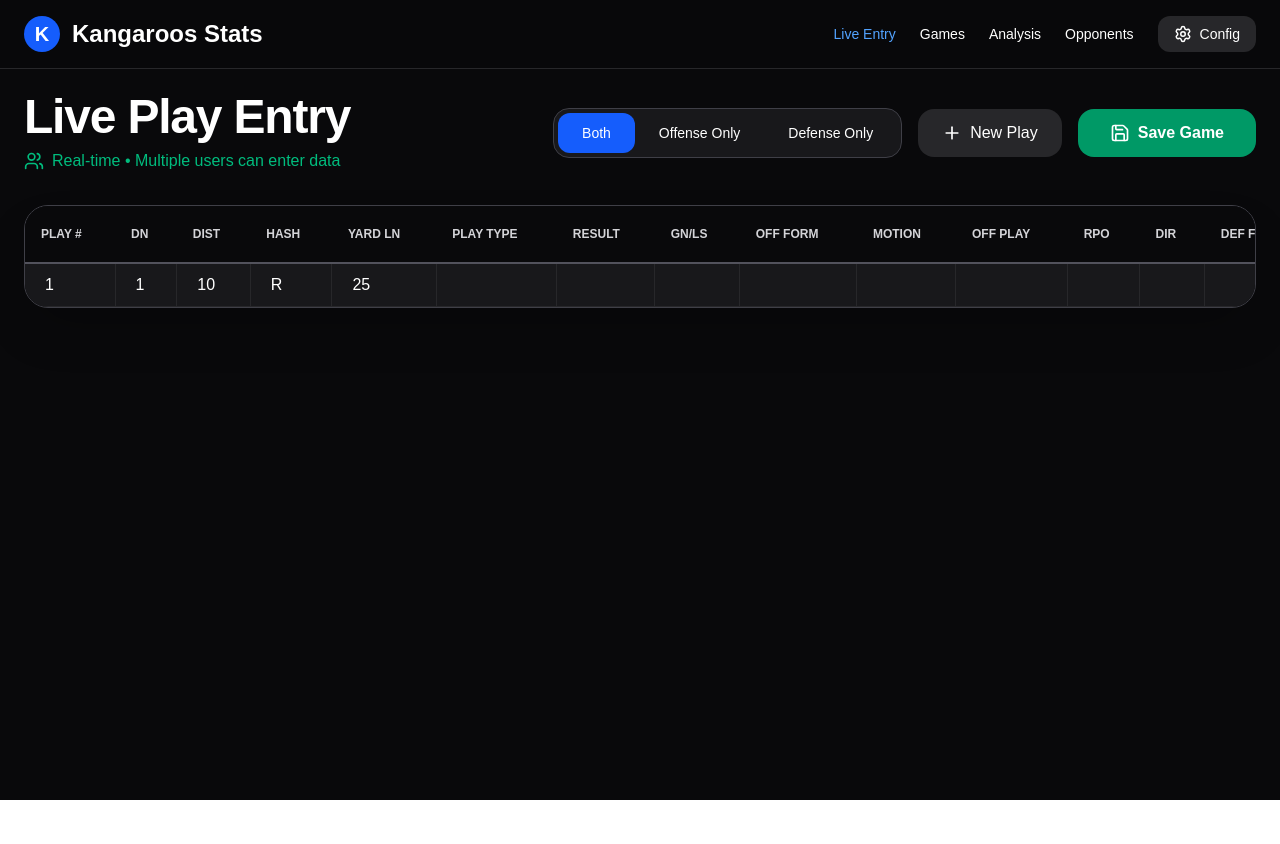
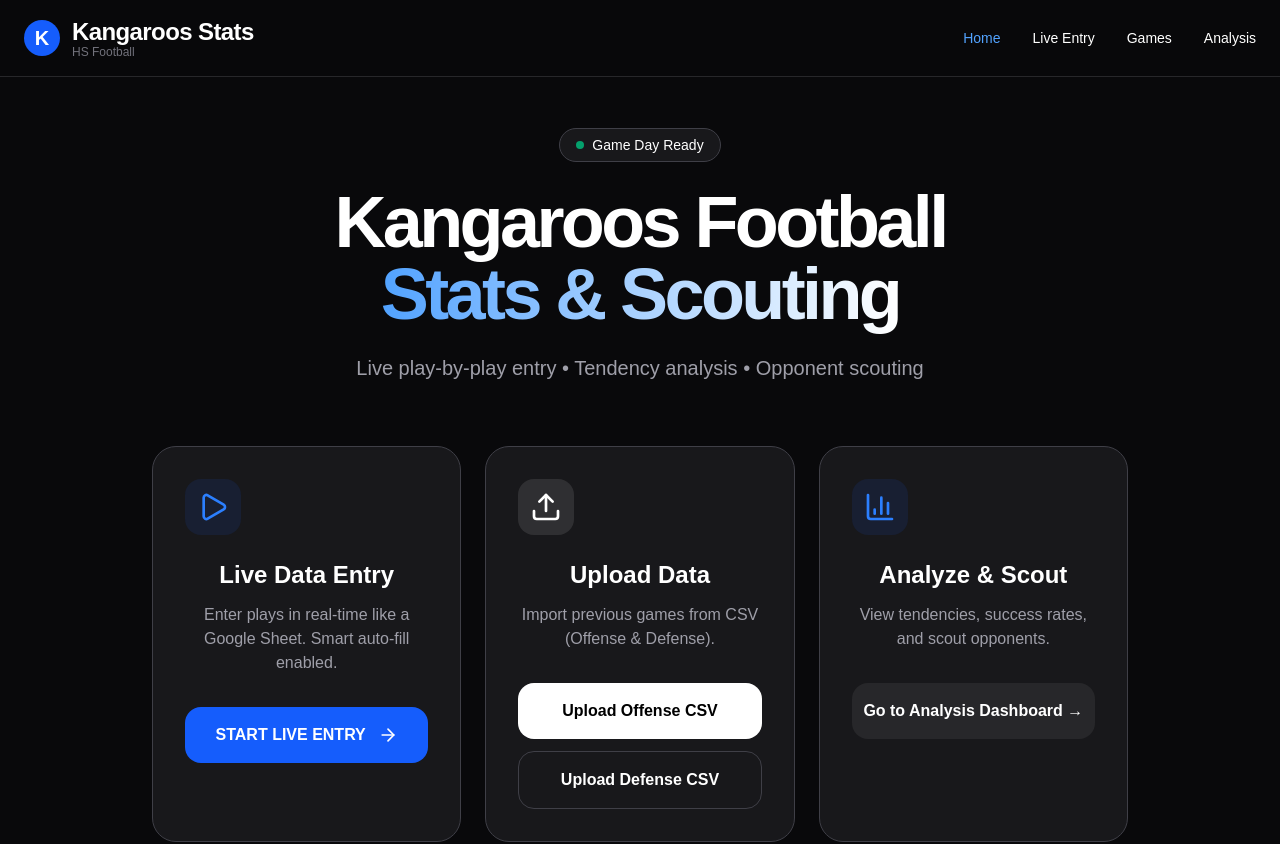
Before and after one commit to jjester58-eng/football-stats, a Next.js app: page / in a window 1280 px wide. Shown: the top 844 px of the page. Before the commit the page ends 800 px from the top, so only its background shows below. Built offline with nearby package versions, Linux system fonts and the light colour scheme.

Commit message:
Choice Landing Page

```diff
--- a/app/page.tsx
+++ b/app/page.tsx
@@ -1,231 +1,109 @@
 'use client';
 
-import { useState } from 'react';
-import { Plus, Save, Users, Settings } from 'lucide-react';
-import {
-  useReactTable,
-  getCoreRowModel,
-  createColumnHelper,
-  flexRender,
-} from '@tanstack/react-table';
+import { Play, Upload, BarChart3, ArrowRight } from 'lucide-react';
 
-type PlayEntry = {
-  id: number;
-  playNumber: number;
-  down: number | '';
-  dist: number | '';
-  hash: string;
-  yardLine: number | '';
-  playType: string;
-  result: string;
-  yards: number | '';
-  offFormation: string;
-  motion: string;
-  offPlay: string;
-  rpo: string;
-  playDirection: string;
-  defFront: string;
-  stunt: string;
-  blitz: string;
-  coverage: string;
-};
-
-export default function Home() {
-  const [viewMode, setViewMode] = useState<'offense' | 'defense' | 'both'>('both');
-  const [data, setData] = useState<PlayEntry[]>([
-    {
-      id: 1, playNumber: 1, down: 1, dist: 10, hash: 'R', yardLine: 25,
-      playType: '', result: '', yards: '',
-      offFormation: '', motion: '', offPlay: '', rpo: '', playDirection: '',
-      defFront: '', stunt: '', blitz: '', coverage: ''
-    }
-  ]);
-
-  const columnHelper = createColumnHelper<PlayEntry>();
-
-  const baseColumns = [
-    columnHelper.accessor('playNumber', { header: 'PLAY #' }),
-    columnHelper.accessor('down', { header: 'DN' }),
-    columnHelper.accessor('dist', { header: 'DIST' }),
-    columnHelper.accessor('hash', { header: 'HASH' }),
-    columnHelper.accessor('yardLine', { header: 'YARD LN' }),
-    columnHelper.accessor('playType', { header: 'PLAY TYPE' }),
-    columnHelper.accessor('result', { header: 'RESULT' }),
-    columnHelper.accessor('yards', { header: 'GN/LS' }),
-  ];
-
-  const offenseColumns = [
-    columnHelper.accessor('offFormation', { header: 'OFF FORM' }),
-    columnHelper.accessor('motion', { header: 'MOTION' }),
-    columnHelper.accessor('offPlay', { header: 'OFF PLAY' }),
-    columnHelper.accessor('rpo', { header: 'RPO' }),
-    columnHelper.accessor('playDirection', { header: 'DIR' }),
-  ];
-
-  const defenseColumns = [
-    columnHelper.accessor('defFront', { header: 'DEF FRONT' }),
-    columnHelper.accessor('stunt', { header: 'STUNT' }),
-    columnHelper.accessor('blitz', { header: 'BLITZ' }),
-    columnHelper.accessor('coverage', { header: 'COVERAGE' }),
-  ];
-
-  let columns = [...baseColumns];
-  if (viewMode === 'offense') columns = [...columns, ...offenseColumns];
-  if (viewMode === 'defense') columns = [...columns, ...defenseColumns];
-  if (viewMode === 'both') columns = [...columns, ...offenseColumns, ...defenseColumns];
-
-  function EditableCell({ value, rowIndex, columnId }: {
-    value: any;
-    rowIndex: number;
-    columnId: string;
-  }) {
-    const [editing, setEditing] = useState(false);
-    const [val, setVal] = useState(value?.toString() || '');
-
-    const handleSave = () => {
-      setEditing(false);
-      const newData = [...data];
-      let finalValue: any = val;
-      if (['down', 'dist', 'yardLine', 'yards'].includes(columnId)) {
-        finalValue = val === '' ? '' : Number(val);
-      }
-      (newData[rowIndex] as any)[columnId] = finalValue;
-      setData(newData);
-    };
-
-    return editing ? (
-      <input
-        autoFocus
-        value={val}
-        onChange={(e) => setVal(e.target.value)}
-        onBlur={handleSave}
-        onKeyDown={(e) => e.key === 'Enter' && handleSave()}
-        className="w-full bg-zinc-900 border border-blue-500 px-3 py-1 text-center outline-none"
-      />
-    ) : (
-      <div
-        onClick={() => setEditing(true)}
-        className="min-h-[34px] px-3 py-1 cursor-text hover:bg-zinc-800 rounded flex items-center"
-      >
-        {value ?? ''}
-      </div>
-    );
-  }
-
-  const table = useReactTable({ data, columns, getCoreRowModel: getCoreRowModel() });
-
-  const addNewRow = () => {
-    const newPlay: PlayEntry = {
-      id: data.length + 1,
-      playNumber: data.length + 1,
-      down: '', dist: '', hash: '', yardLine: '',
-      playType: '', result: '', yards: '',
-      offFormation: '', motion: '', offPlay: '', rpo: '', playDirection: '',
-      defFront: '', stunt: '', blitz: '', coverage: ''
-    };
-    setData([...data, newPlay]);
-  };
-
+export default function KangaroosLanding() {
   return (
     <div className="min-h-screen bg-zinc-950 text-white">
-      {/* Top Bar */}
-      <nav className="border-b border-zinc-800 bg-zinc-950/90 backdrop-blur-md sticky top-0 z-50">
+      {/* Top Nav */}
+      <nav className="border-b border-zinc-800 bg-zinc-950/80 backdrop-blur-md fixed w-full z-50">
         <div className="max-w-7xl mx-auto px-6 py-4 flex items-center justify-between">
           <div className="flex items-center gap-3">
             <div className="w-9 h-9 bg-blue-600 rounded-full flex items-center justify-center font-bold text-xl">
               K
             </div>
-            <div className="font-bold text-2xl">Kangaroos Stats</div>
+            <div>
+              <div className="font-bold text-2xl tracking-tight">Kangaroos Stats</div>
+              <div className="text-xs text-zinc-500 -mt-1">HS Football</div>
+            </div>
           </div>
 
-          <div className="flex items-center gap-6 text-sm">
-            <a href="#" className="text-blue-400">Live Entry</a>
-            <a href="#" className="hover:text-zinc-300">Games</a>
-            <a href="#" className="hover:text-zinc-300">Analysis</a>
-            <a href="#" className="hover:text-zinc-300">Opponents</a>
-            <button className="flex items-center gap-2 bg-zinc-800 hover:bg-zinc-700 px-4 py-2 rounded-xl">
-              <Settings size={18} /> Config
-            </button>
+          <div className="flex items-center gap-8 text-sm">
+            <a href="/" className="text-blue-400">Home</a>
+            <a href="/enter" className="hover:text-blue-400 transition-colors">Live Entry</a>
+            <a href="#" className="hover:text-blue-400 transition-colors">Games</a>
+            <a href="#" className="hover:text-blue-400 transition-colors">Analysis</a>
           </div>
         </div>
       </nav>
 
-      <div className="max-w-7xl mx-auto p-6">
-        <div className="flex justify-between items-center mb-8">
-          <div>
-            <h1 className="text-5xl font-bold tracking-tight">Live Play Entry</h1>
-            <p className="text-emerald-500 flex items-center gap-2 mt-2">
-              <Users size={20} /> Real-time • Multiple users can enter data
+      <div className="pt-24 pb-16">
+        <div className="max-w-5xl mx-auto px-6 text-center">
+          <div className="mb-16 mt-8">
+            <div className="inline-flex items-center gap-2 bg-zinc-900 border border-zinc-700 rounded-full px-4 py-1.5 text-sm mb-6">
+              <div className="w-2 h-2 bg-emerald-500 rounded-full animate-pulse"></div>
+              Game Day Ready
+            </div>
+
+            <h1 className="text-6xl md:text-7xl font-bold tracking-tighter mb-6">
+              Kangaroos Football<br />
+              <span className="bg-gradient-to-r from-blue-400 to-white bg-clip-text text-transparent">
+                Stats & Scouting
+              </span>
+            </h1>
+
+            <p className="text-xl text-zinc-400 max-w-2xl mx-auto">
+              Live play-by-play entry • Tendency analysis • Opponent scouting
             </p>
           </div>
 
-          <div className="flex items-center gap-4">
-            <div className="flex bg-zinc-900 rounded-2xl p-1 border border-zinc-700">
+          {/* Action Cards */}
+          <div className="grid md:grid-cols-3 gap-6 max-w-5xl mx-auto">
+
+            {/* Live Entry */}
+            <div className="bg-zinc-900 border border-zinc-700 rounded-3xl p-8 hover:border-blue-500 transition-all group">
+              <div className="w-14 h-14 bg-blue-600/10 rounded-2xl flex items-center justify-center mb-6 group-hover:scale-110 transition-transform">
+                <Play className="w-8 h-8 text-blue-500" />
+              </div>
+              <h3 className="text-2xl font-semibold mb-3">Live Data Entry</h3>
+              <p className="text-zinc-400 mb-8">
+                Enter plays in real-time like a Google Sheet. Smart auto-fill enabled.
+              </p>
               <button
-                onClick={() => setViewMode('both')}
-                className={`px-6 py-2.5 rounded-xl text-sm font-medium transition-all ${viewMode === 'both' ? 'bg-blue-600 text-white' : 'hover:bg-zinc-800'}`}
+                className="w-full bg-blue-600 hover:bg-blue-500 py-4 rounded-2xl font-semibold flex items-center justify-center gap-3 transition-colors"
+                onClick={() => window.location.href = '/enter'}
               >
-                Both
-              </button>
-              <button
-                onClick={() => setViewMode('offense')}
-                className={`px-6 py-2.5 rounded-xl text-sm font-medium transition-all ${viewMode === 'offense' ? 'bg-blue-600 text-white' : 'hover:bg-zinc-800'}`}
-              >
-                Offense Only
-              </button>
-              <button
-                onClick={() => setViewMode('defense')}
-                className={`px-6 py-2.5 rounded-xl text-sm font-medium transition-all ${viewMode === 'defense' ? 'bg-blue-600 text-white' : 'hover:bg-zinc-800'}`}
-              >
-                Defense Only
+                START LIVE ENTRY <ArrowRight className="w-5 h-5" />
               </button>
             </div>
 
-            <button
-              onClick={addNewRow}
-              className="flex items-center gap-2 bg-zinc-800 hover:bg-zinc-700 px-6 py-3 rounded-2xl"
-            >
-              <Plus size={20} /> New Play
-            </button>
+            {/* Upload */}
+            <div className="bg-zinc-900 border border-zinc-700 rounded-3xl p-8 hover:border-white transition-all group">
+              <div className="w-14 h-14 bg-white/10 rounded-2xl flex items-center justify-center mb-6 group-hover:scale-110 transition-transform">
+                <Upload className="w-8 h-8 text-white" />
+              </div>
+              <h3 className="text-2xl font-semibold mb-3">Upload Data</h3>
+              <p className="text-zinc-400 mb-8">
+                Import previous games from CSV (Offense & Defense).
+              </p>
+              <button className="w-full bg-white text-black py-4 rounded-2xl font-semibold hover:bg-zinc-200 transition-colors">
+                Upload Offense CSV
+              </button>
+              <button className="w-full mt-3 bg-transparent border border-zinc-700 py-4 rounded-2xl font-semibold hover:bg-zinc-800 transition-colors">
+                Upload Defense CSV
+              </button>
+            </div>
 
-            <button className="flex items-center gap-2 bg-emerald-600 hover:bg-emerald-500 px-8 py-3 rounded-2xl font-semibold">
-              <Save size={20} /> Save Game
-            </button>
+            {/* Analyze */}
+            <div className="bg-zinc-900 border border-zinc-700 rounded-3xl p-8 hover:border-blue-500 transition-all group">
+              <div className="w-14 h-14 bg-blue-600/10 rounded-2xl flex items-center justify-center mb-6 group-hover:scale-110 transition-transform">
+                <BarChart3 className="w-8 h-8 text-blue-500" />
+              </div>
+              <h3 className="text-2xl font-semibold mb-3">Analyze & Scout</h3>
+              <p className="text-zinc-400 mb-8">
+                View tendencies, success rates, and scout opponents.
+              </p>
+              <button className="w-full bg-zinc-800 hover:bg-zinc-700 py-4 rounded-2xl font-semibold transition-colors">
+                Go to Analysis Dashboard →
+              </button>
+            </div>
           </div>
         </div>
+      </div>
 
-        {/* The Table */}
-        <div className="overflow-x-auto border border-zinc-700 rounded-3xl bg-zinc-900 shadow-2xl">
-          <table className="w-full border-collapse min-w-[1600px]">
-            <thead>
-              {table.getHeaderGroups().map(headerGroup => (
-                <tr key={headerGroup.id} className="bg-zinc-950 border-b-2 border-zinc-600 sticky top-0 z-10">
-                  {headerGroup.headers.map(header => (
-                    <th key={header.id} className="px-4 py-5 text-left text-xs font-semibold text-zinc-300">
-                      {flexRender(header.column.columnDef.header, header.getContext())}
-                    </th>
-                  ))}
-                </tr>
-              ))}
-            </thead>
-            <tbody>
-              {table.getRowModel().rows.map((row, rowIndex) => (
-                <tr key={row.id} className="border-b border-zinc-800 hover:bg-zinc-800/50">
-                  {row.getVisibleCells().map(cell => (
-                    <td key={cell.id} className="px-2 py-1 border-r border-zinc-800 last:border-r-0">
-                      <EditableCell
-                        value={cell.getValue()}
-                        rowIndex={rowIndex}
-                        columnId={cell.column.id}
-                      />
-                    </td>
-                  ))}
-                </tr>
-              ))}
-            </tbody>
-          </table>
-        </div>
-      </div>
+      <footer className="border-t border-zinc-800 py-8 text-center text-zinc-500 text-sm">
+        Kangaroos Football • Built for the Sideline
+      </footer>
     </div>
   );
 }
```
